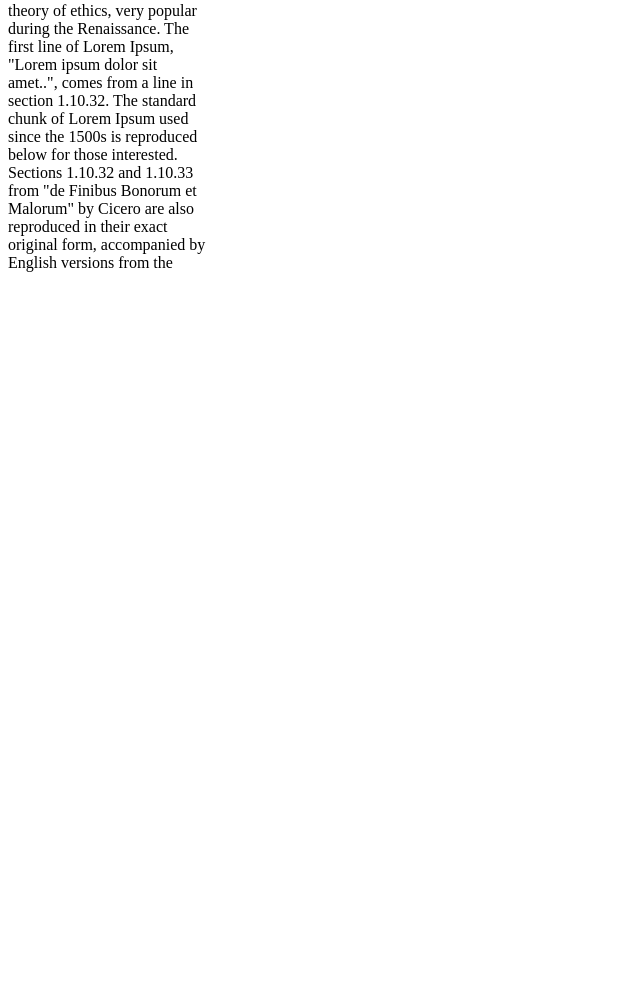
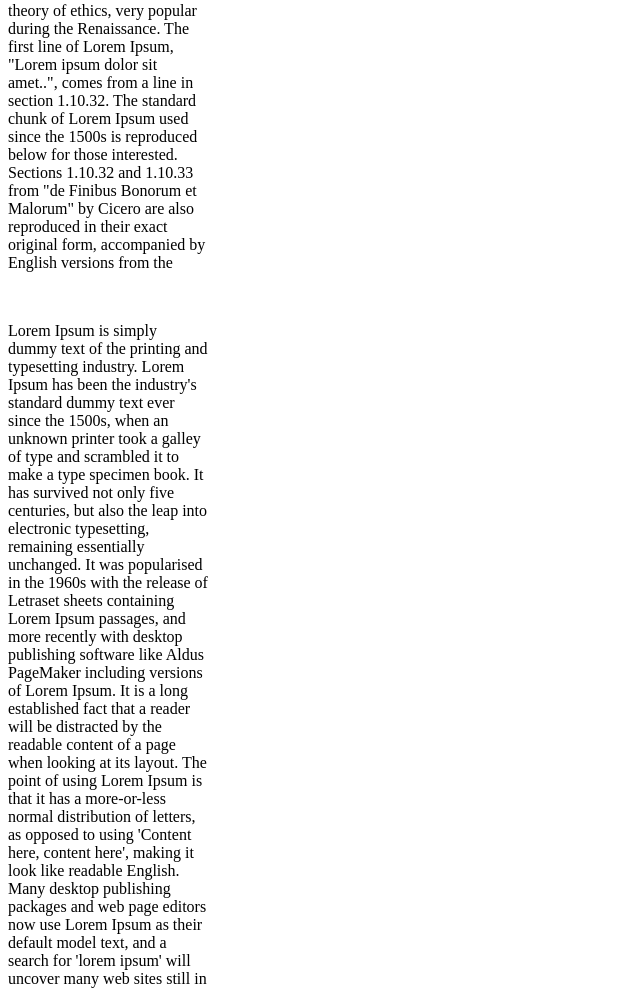
Before and after one commit to arthyrik/arthyrik.github.io, a plain HTML site: page widget/index.html in a window 1280 px wide. Shown: the part 1192-2180 px from the top of the page, without its empty margins (0-640 px from the left). Before the commit the page ends 1480 px from the top, so only its background shows below. Drawn offline with Linux system fonts and the light colour scheme; a script that the page names is missing.

Commit message:
Update index.html

```diff
--- a/widget/index.html
+++ b/widget/index.html
@@ -26,5 +26,17 @@ The standard chunk of Lorem Ipsum used since the 1500s is reproduced below for t
                 document.writeln('<script src="' + window.esenio.url + '/scripts/widget.js"><\/script>');
             }(window));
         </script>
+        <br/>
+        <p style="width: 200px;">
+
+Lorem Ipsum is simply dummy text of the printing and typesetting industry. Lorem Ipsum has been the industry's standard dummy text ever since the 1500s, when an unknown printer took a galley of type and scrambled it to make a type specimen book. It has survived not only five centuries, but also the leap into electronic typesetting, remaining essentially unchanged. It was popularised in the 1960s with the release of Letraset sheets containing Lorem Ipsum passages, and more recently with desktop publishing software like Aldus PageMaker including versions of Lorem Ipsum.
+
+It is a long established fact that a reader will be distracted by the readable content of a page when looking at its layout. The point of using Lorem Ipsum is that it has a more-or-less normal distribution of letters, as opposed to using 'Content here, content here', making it look like readable English. Many desktop publishing packages and web page editors now use Lorem Ipsum as their default model text, and a search for 'lorem ipsum' will uncover many web sites still in their infancy. Various versions have evolved over the years, sometimes by accident, sometimes on purpose (injected humour and the like).
+
+
+Contrary to popular belief, Lorem Ipsum is not simply random text. It has roots in a piece of classical Latin literature from 45 BC, making it over 2000 years old. Richard McClintock, a Latin professor at Hampden-Sydney College in Virginia, looked up one of the more obscure Latin words, consectetur, from a Lorem Ipsum passage, and going through the cites of the word in classical literature, discovered the undoubtable source. Lorem Ipsum comes from sections 1.10.32 and 1.10.33 of "de Finibus Bonorum et Malorum" (The Extremes of Good and Evil) by Cicero, written in 45 BC. This book is a treatise on the theory of ethics, very popular during the Renaissance. The first line of Lorem Ipsum, "Lorem ipsum dolor sit amet..", comes from a line in section 1.10.32.
+
+The standard chunk of Lorem Ipsum used since the 1500s is reproduced below for those interested. Sections 1.10.32 and 1.10.33 from "de Finibus Bonorum et Malorum" by Cicero are also reproduced in their exact original form, accompanied by English versions from the
+        </p>
     </body>
 </html>
```
